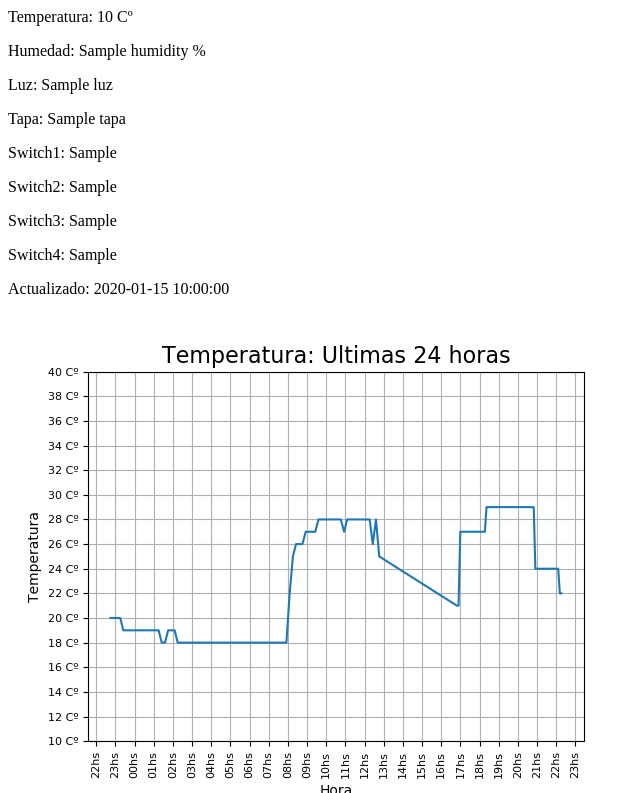
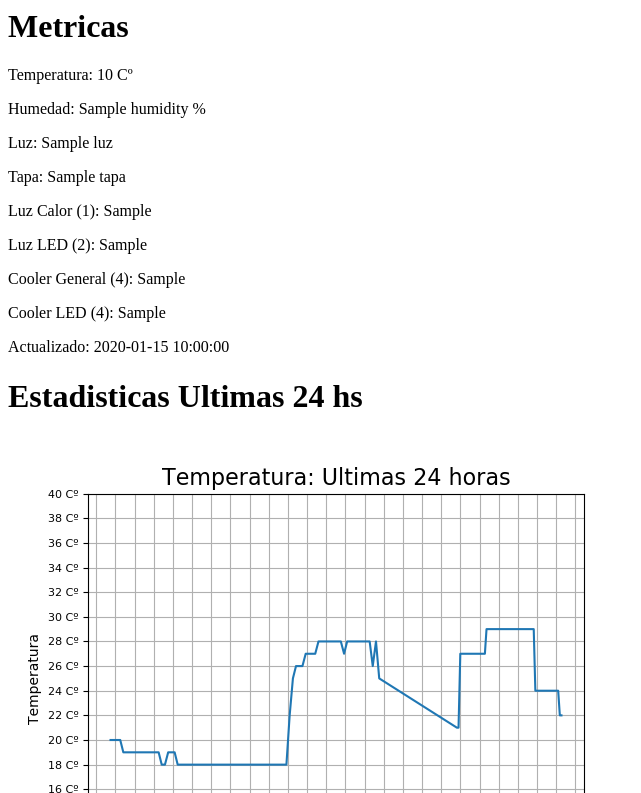
Before and after one commit to FrancoNegri/GreenHouse, a Flask app: template templates/session.html in a window 1280 px wide. Shown: the top 793 px of the page, without its empty margins (0-641 px from the left). Run offline with Flask 2, Linux system fonts and the light colour scheme; the template is opened without the code that fills it: most values are stand-ins (such as "Sample title", 1, 10 or a date in 2020).

Commit message:
Updated template

```diff
--- a/templates/session.html
+++ b/templates/session.html
@@ -3,18 +3,18 @@
     <title>Session</title>
 </head>
 <body>
-	<title>Metricas</title>
+	<h1>Metricas</h1>
     <p>Temperatura: {{ temperature }} Cº</p>
     <p>Humedad: {{ humidity }} %</p>
     <p>Luz: {{ luz }}</p>
     <p>Tapa: {{ tapa }}</p>
-    <p>Switch1: {{ switch1 }} </p>
-    <p>Switch2: {{ switch2 }} </p>
-    <p>Switch3: {{ switch3 }} </p>
-    <p>Switch4: {{ switch4 }} </p>
+    <p>Luz Calor (1): {{ switch1 }} </p>
+    <p>Luz LED (2): {{ switch2 }} </p>
+    <p>Cooler General (4): {{ switch3 }} </p>
+    <p>Cooler LED (4): {{ switch4 }} </p>
 
     <p>Actualizado: {{ time }}</p>
-	<title>Estadisticas Ultimas 24 hs</title>
+	<h1>Estadisticas Ultimas 24 hs</h1>
     <img src="static/image.png?{{ time }}">
     <img src="static/humedad.png?{{ time }}">
 
```
